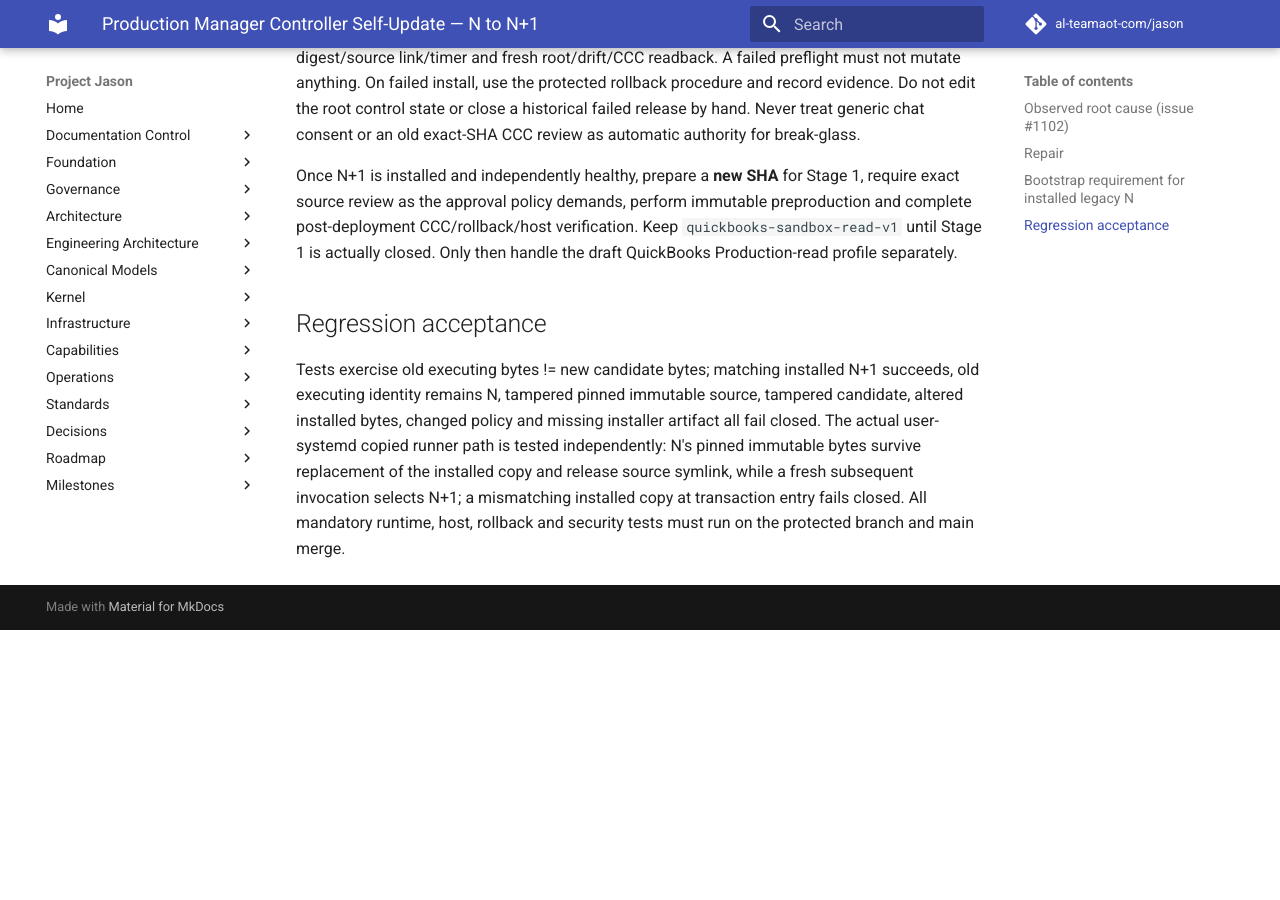
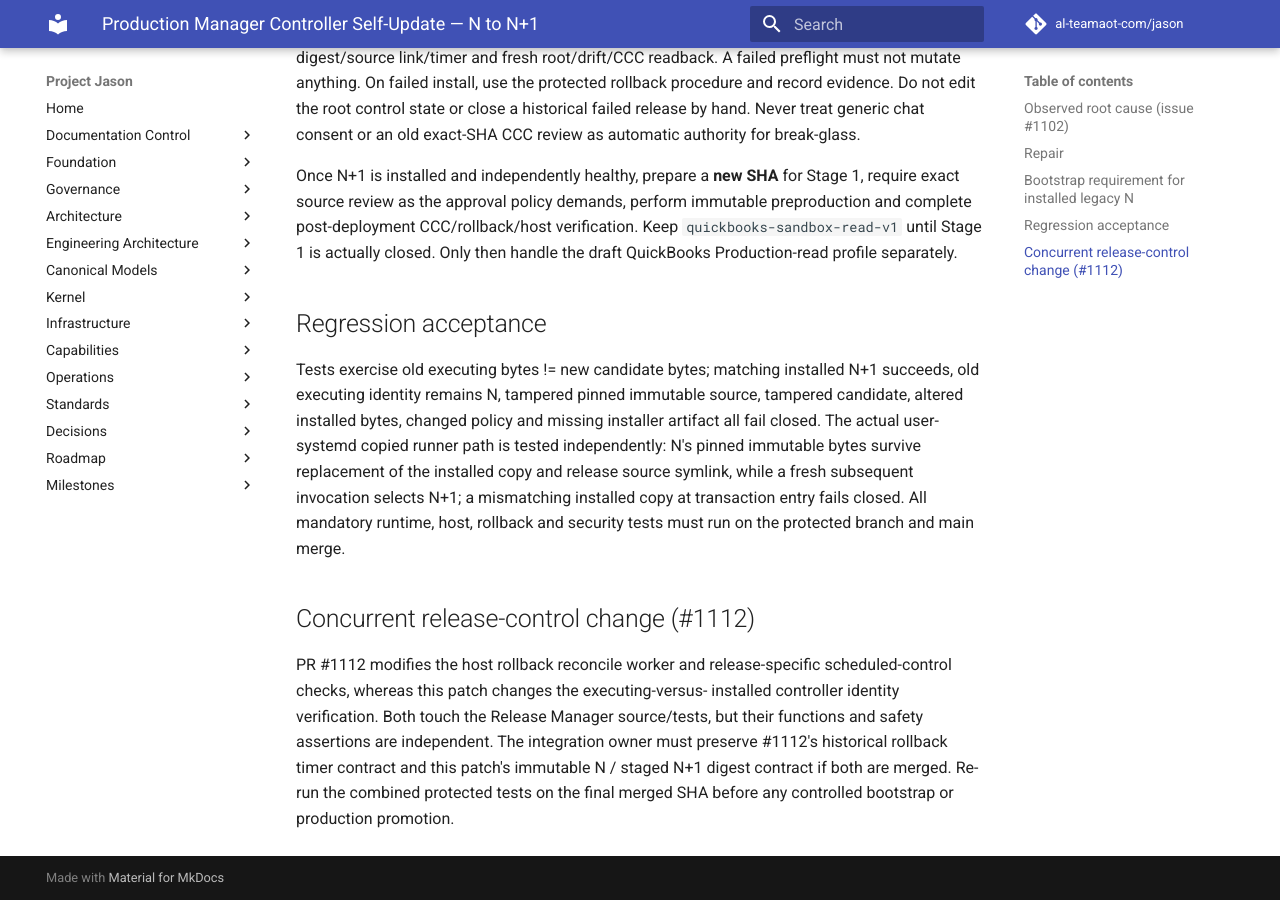
Before and after one commit to al-teamaot-com/jason, an MkDocs documentation site: the page built from docs/operations/Production-Manager-Controller-Handoff-2026-10-15.md, in a window 1280 px wide and 900 px high, scrolled down 1817 px. Built offline with MkDocs 1.6.1 and Material for MkDocs 9.7.7, drawn with Linux system fonts in a browser that asks for light colours; comment, search, counter and statistics services are not loaded; before the commit the page ends 2447 px from its top, so only the background shows below that.

Commit message:
docs(release): coordinate controller bootstrap fix with rollback control PR

```diff
--- a/docs/operations/Production-Manager-Controller-Handoff-2026-10-15.md
+++ b/docs/operations/Production-Manager-Controller-Handoff-2026-10-15.md
@@ -30,3 +30,15 @@ Once N+1 is installed and independently healthy, prepare a **new SHA** for Stage
 ## Regression acceptance
 
 Tests exercise old executing bytes != new candidate bytes; matching installed N+1 succeeds, old executing identity remains N, tampered pinned immutable source, tampered candidate, altered installed bytes, changed policy and missing installer artifact all fail closed. The actual user-systemd copied runner path is tested independently: N's pinned immutable bytes survive replacement of the installed copy and release source symlink, while a fresh subsequent invocation selects N+1; a mismatching installed copy at transaction entry fails closed. All mandatory runtime, host, rollback and security tests must run on the protected branch and main merge.
+
+
+## Concurrent release-control change (#1112)
+
+PR #1112 modifies the host rollback reconcile worker and release-specific
+scheduled-control checks, whereas this patch changes the executing-versus-
+installed controller identity verification. Both touch the Release Manager
+source/tests, but their functions and safety assertions are independent. The
+integration owner must preserve #1112's historical rollback timer contract
+and this patch's immutable N / staged N+1 digest contract if both are merged.
+Re-run the combined protected tests on the final merged SHA before any
+controlled bootstrap or production promotion.
```
